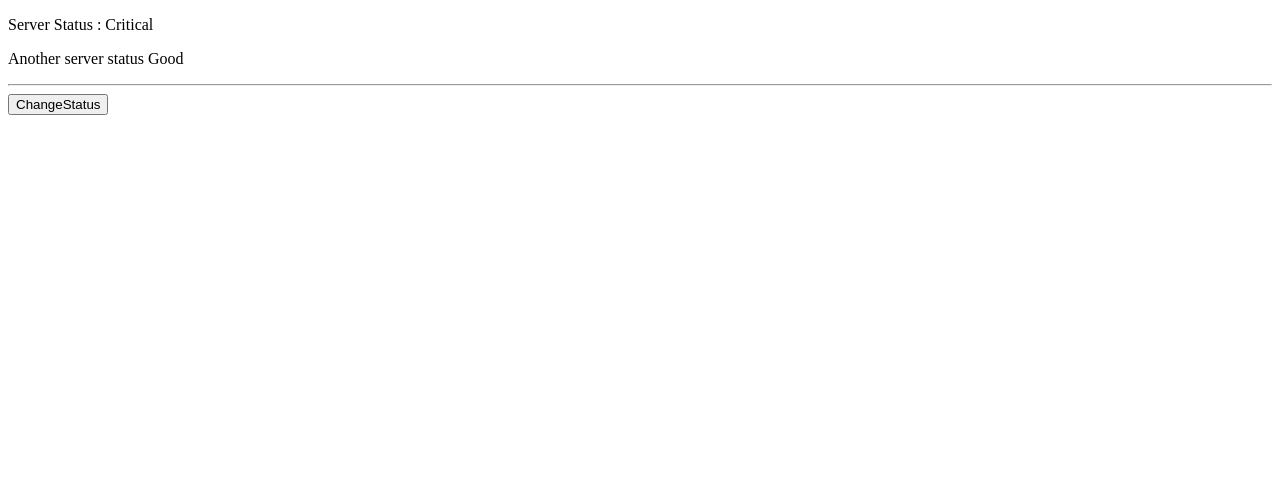
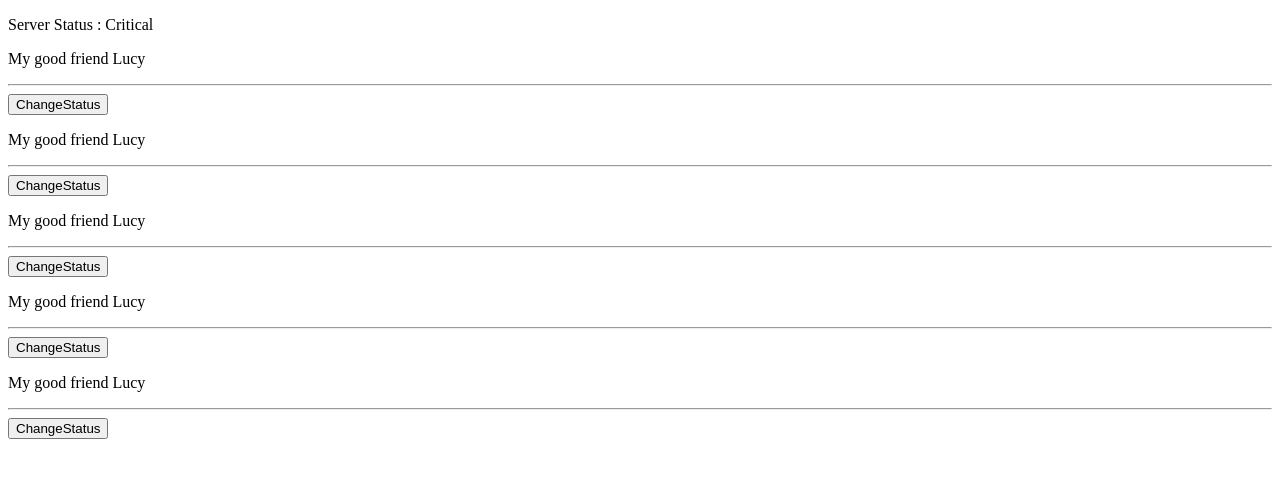
Before and after one commit to leriil/vue-first-steps, a Vue app: page /#/ in a window 1280 px wide. Shown: the top 478 px of the page. Built offline with nearby package versions, Linux system fonts and the light colour scheme.

Commit message:
Reusable components

```diff
--- /dev/null
+++ b/src/components/Friend.vue
@@ -0,0 +1,24 @@
+<template>
+	<div>
+		<p>My good friend {{name}}</p>
+		<hr>
+		<button @click="changeStatus">ChangeStatus</button>
+	</div>
+
+</template>
+
+<script>
+export default {
+	data: function(){
+		return {
+			name: 'Lucy'
+		}
+	},
+	methods:{
+		// ES6 syntax
+		changeStatus(){
+			this.name = 'Peter'
+		}
+	}
+}
+</script>
--- a/src/views/Home.vue
+++ b/src/views/Home.vue
@@ -2,25 +2,16 @@
 <!-- it should contain exactly one root element -->
 <template>
 	<div>
-		<p>Another server status {{status}}</p>
-		<hr>
-		<button @click="changeStatus">ChangeStatus</button>
+		<friends v-for="f in 5"></friends>
 	</div>
 
 </template>
 
 <script>
+	import Friend from "../components/Friend.vue";
 export default {
-	data: function(){
-		return {
-			status: 'Good'
-		}
-	},
-	methods:{
-		// ES6 syntax
-		changeStatus(){
-			this.status = 'Even better!'
-		}
+	components:{
+		'friends': Friend
 	}
 }
 </script>
```
